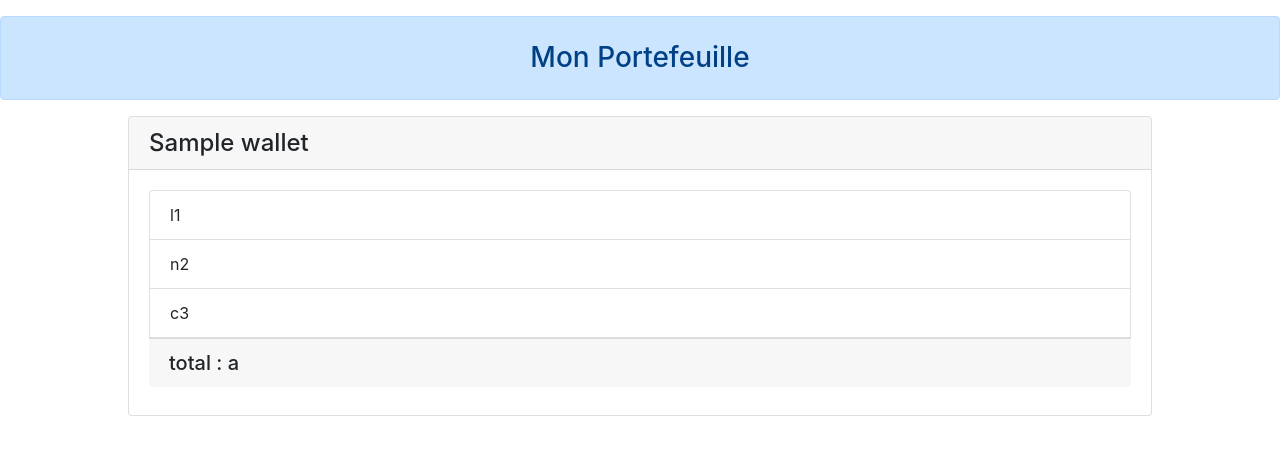
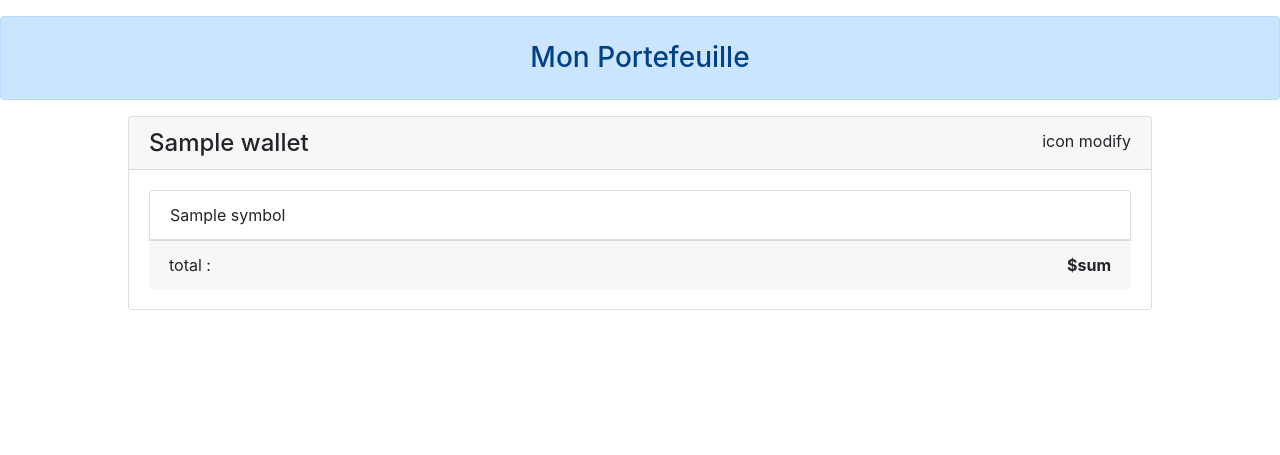
Before and after one commit to LouisDreamsDev/p5, a PHP site: template templates/my_wallet.php in a window 1280 px wide. Shown: the part 161-616 px from the top of the page. Run offline with PHP 8.4, Linux system fonts and the light colour scheme; the template is opened without the code that fills it: most values are stand-ins (such as "Sample title", 1, 10 or a date in 2020); data that the repository does not hold is empty.

Commit message:
display data for my_wallet section

```diff
--- a/config/Router.php
+++ b/config/Router.php
@@ -49,7 +49,7 @@ class Router
                     $this->backController->profile();
                 }
                 elseif($route === 'my_wallet'){
-                    $this->backController->my_wallets();
+                    $this->backController->my_wallet();
                 }
                 elseif($route === 'updatePassword'){
                     $this->backController->updatePassword($this->request->getPost());
--- a/public/style.css
+++ b/public/style.css
@@ -20,3 +20,7 @@ hr {
   margin: auto;
   width: 80%;
 }
+#wallet_total {
+  margin: auto;
+  width: 98%;
+}
--- a/templates/my_wallet.php
+++ b/templates/my_wallet.php
@@ -5,19 +5,27 @@
 
 <div id="global-wallet">
     <?php
-        foreach($wallets as $my_wallet)
+        foreach($wallet as $my_wallet)
         {
         ?>
             <div class="card">
-                <div class="card-header">
-                    <h4 class="my-0"><?= $my_wallet->getTitle() ?></h4>
+                <div class="card-header d-flex justify-content-between">
+                    <h4 class="my-0"><?= $my_wallet->getTitle(); ?></h4>
+                    <span>icon modify</span>
                 </div>
                 <div class="card-body">
                     <ul class="list-group">
-                        <li class="list-group-item">l1</li>
-                        <li class="list-group-item">n2</li>
-                        <li class="list-group-item">c3</li>
-                        <h5 class="card-footer">total : <?= 'a' ?></h5>
+                        <?php foreach ($wallet as $choices)
+                        {
+                            ?>
+                            <li class="list-group-item"><?= $choices->getSymbol(); ?></li>
+                            <?php
+                        }
+                        ?>
+                        <div class="card-footer d-flex justify-content-between">
+                            <p id="wallet_total" class="card-text my-0">total :</p>
+                            <span><strong><?= '$sum' ?></strong></span>
+                        </div>
                     </ul>
                 </div>
             </div>
```
Also changed, not shown: src/DAO/WalletDAO.php (+11 -12 lines), src/controller/BackController.php (+4 -3 lines), src/model/Wallet.php (+6 -22 lines), templates/home.php (+6 -6 lines).
